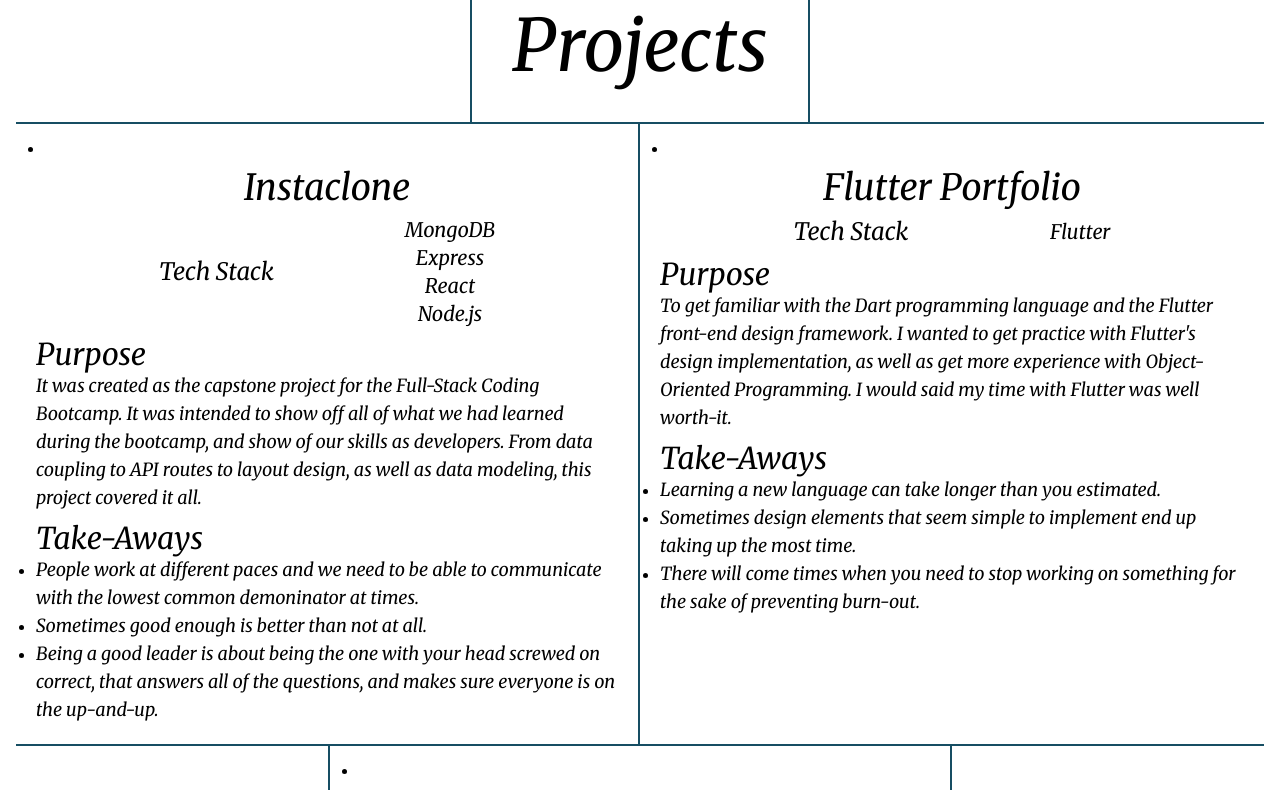
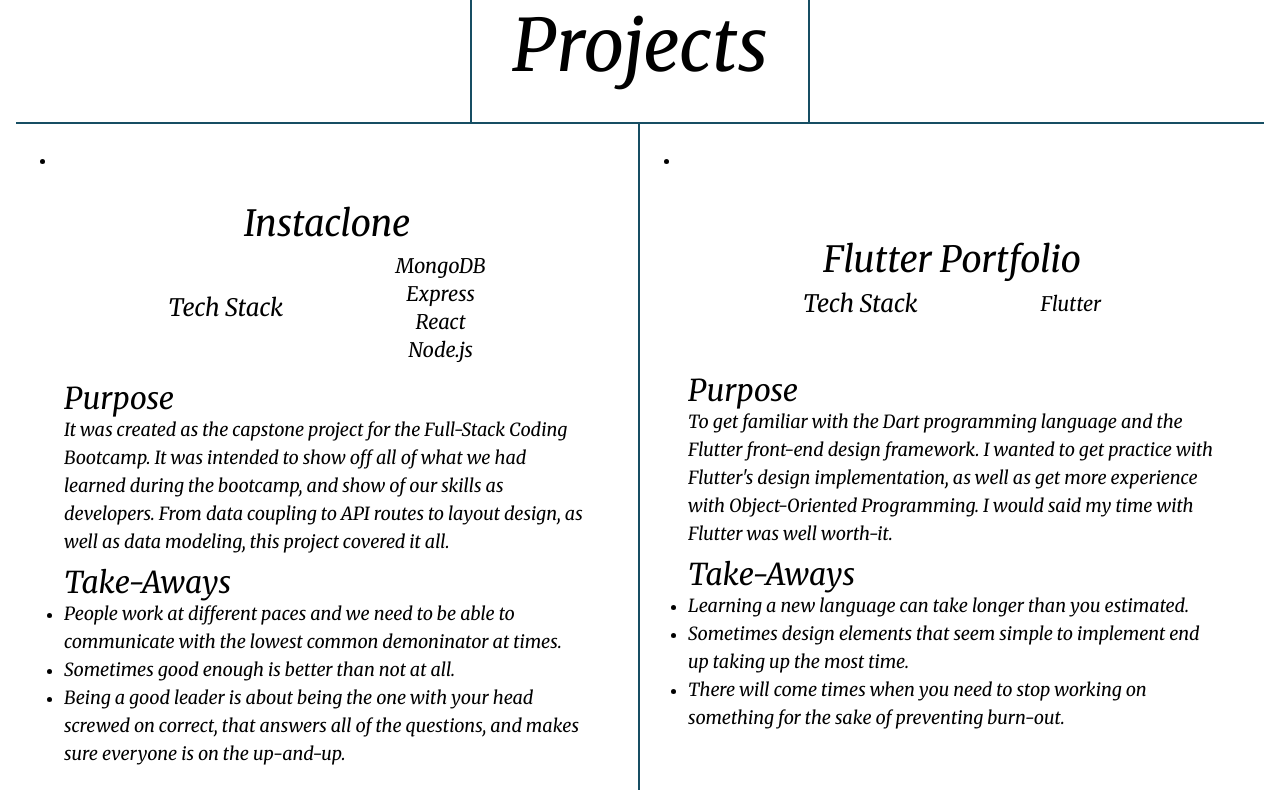
Before and after one commit to ProgrammingAStorm/Resume-Template, a React (Vite) app: page / in a window 1280 px wide. Shown: the part 4000-4790 px from the top of the page. Built offline with nearby package versions, Linux system fonts and the light colour scheme.

Commit message:
Projects Structure Tweaks

```diff
--- a/src/components/Projects.tsx
+++ b/src/components/Projects.tsx
@@ -9,8 +9,8 @@
         let currentBox: Array<ReactNode> = [];
 
         const getHistory = (project: ProjectData, index: number) => {
-            return <li className="list-disc list-inside w-1/2 p-3 border-cyan-900 first:border-y-2 last:border-x-2 odd:border-r-2 even:border-y-2">
-                <article key={index} className="flex flex-col justify-evenly">
+            return <li className="list-disc list-inside w-1/2 p-6 border-cyan-900 first:border-y-2 last:border-x-2 odd:border-r-2 even:border-y-2">
+                <article key={index} className="flex flex-col justify-evenly h-full p-4">
                     <div className=" flex flex-col items-center w-full">
                         <h2
                             className="text-4xl justify-self-start m-2"
```
Also changed, not shown: 5 other files (tests, documents, lock files or other folders).
